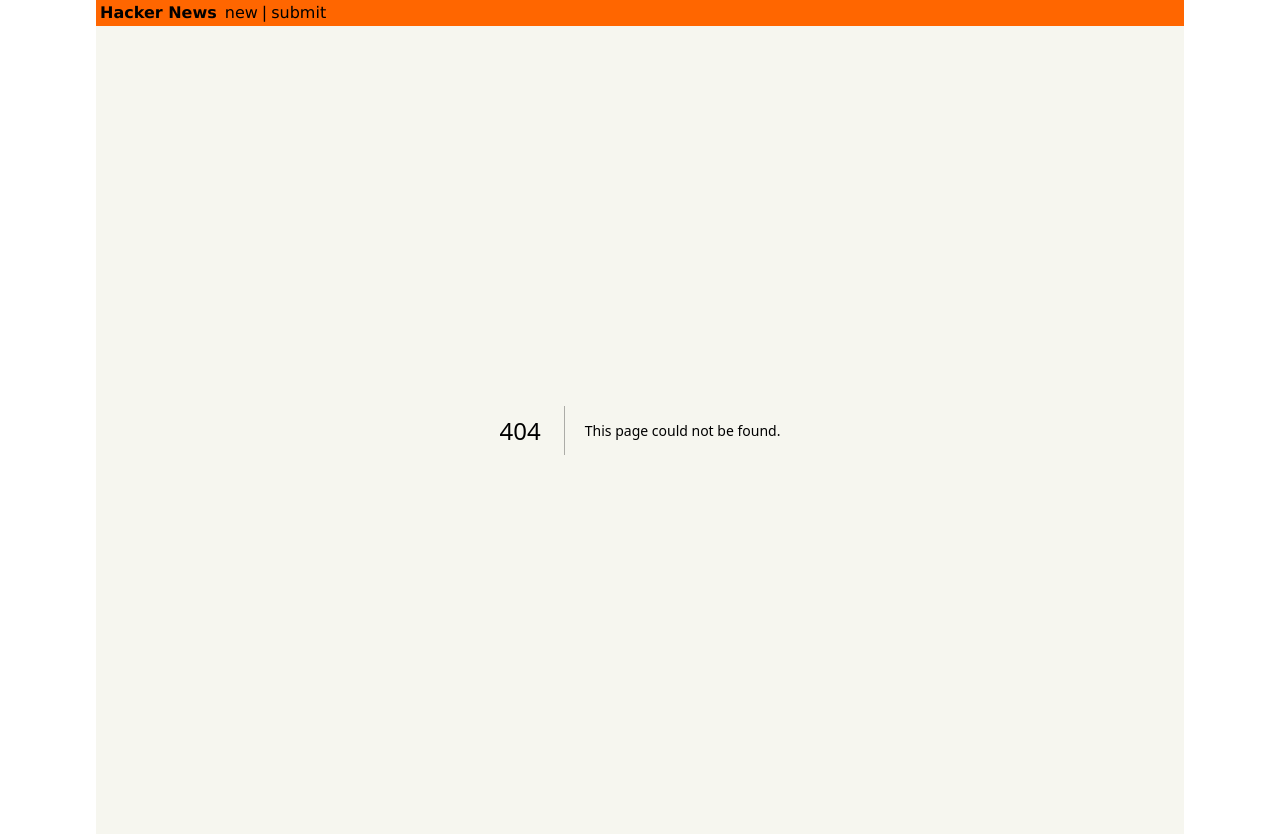
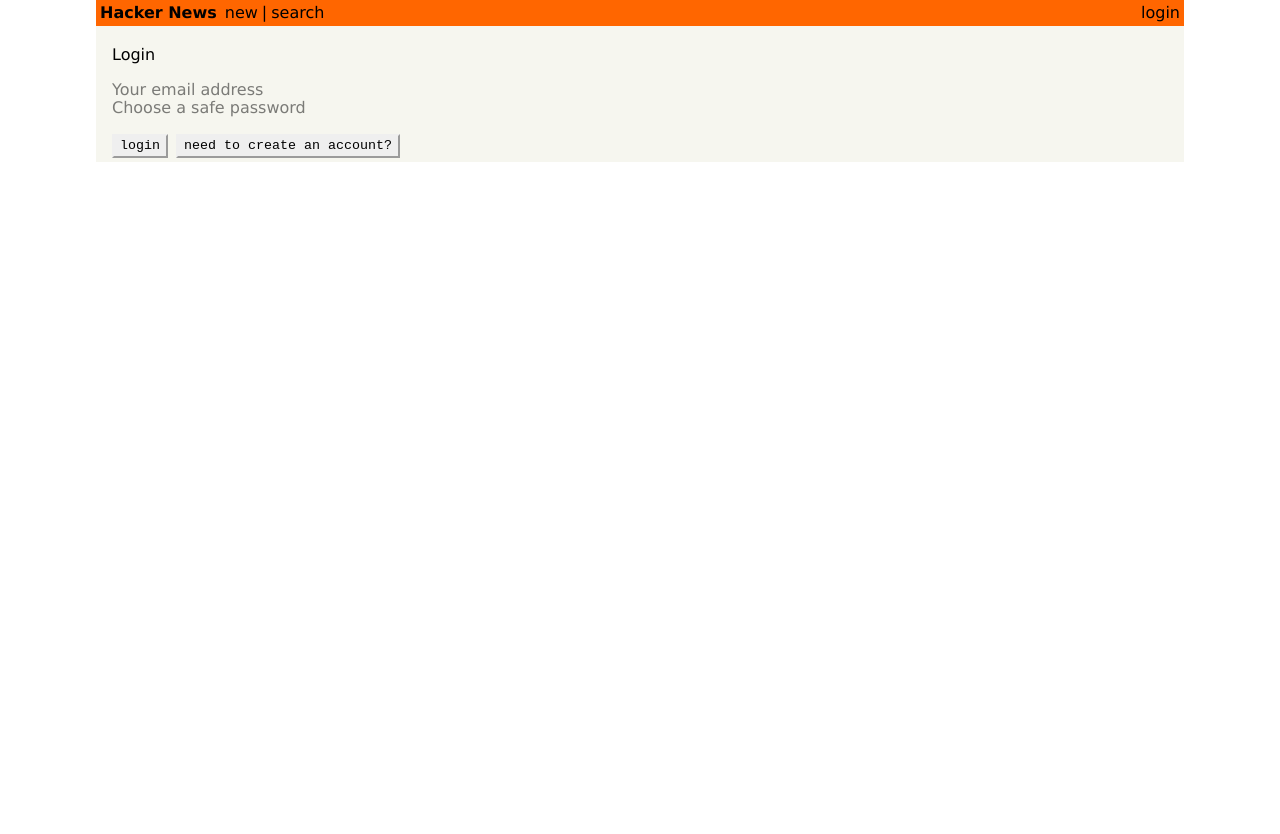
Before and after one commit to Josh-Alhassan/hackernews-clone, a Next.js app: page /login in a window 1280 px wide. Before the commit this address had no page. After the commit the page ends 800 px from the top, so only its background shows below. Built offline with nearby package versions, Linux system fonts and the light colour scheme.

Commit message:
Implement logout functionality to clear token and redirect to homepage

```diff
--- /dev/null
+++ b/app/(auth)/login/page.tsx
@@ -0,0 +1,117 @@
+"use client"; // Only if using App Router
+import { useState } from "react";
+import { useMutation, gql } from "@apollo/client";
+import { useRouter } from "next/navigation"; // App Router
+// import { useRouter } from "next/router"; // If using Pages Router
+
+const AUTH_TOKEN = "auth-token";
+
+const SIGNUP_MUTATION = gql`
+  mutation SignupMutation($email: String!, $password: String!, $name: String!) {
+    signup(email: $email, password: $password, name: $name) {
+      token
+    }
+  }
+`;
+
+const LOGIN_MUTATION = gql`
+  mutation LoginMutation($email: String!, $password: String!) {
+    login(email: $email, password: $password) {
+      token
+    }
+  }
+`;
+
+type AuthFormState = {
+  login: boolean;
+  email: string;
+  password: string;
+  name: string;
+};
+
+const Login: React.FC = () => {
+  const router = useRouter();
+  const [formState, setFormState] = useState<AuthFormState>({
+    login: true,
+    email: "",
+    password: "",
+    name: "",
+  });
+
+  const [login] = useMutation(LOGIN_MUTATION, {
+    variables: {
+      email: formState.email,
+      password: formState.password,
+    },
+    onCompleted: ({ login }) => {
+      localStorage.setItem(AUTH_TOKEN, login.token);
+      router.push("/");
+    },
+  });
+
+  const [signup] = useMutation(SIGNUP_MUTATION, {
+    variables: {
+      name: formState.name,
+      email: formState.email,
+      password: formState.password,
+    },
+    onCompleted: ({ signup }) => {
+      localStorage.setItem(AUTH_TOKEN, signup.token);
+      router.push("/");
+    },
+  });
+
+  return (
+    <div>
+      <h4 className="mv3">{formState.login ? "Login" : "Sign Up"}</h4>
+      <div className="flex flex-column">
+        {!formState.login && (
+          <input
+            value={formState.name}
+            onChange={(e) =>
+              setFormState({ ...formState, name: e.target.value })
+            }
+            type="text"
+            placeholder="Your name"
+          />
+        )}
+        <input
+          value={formState.email}
+          onChange={(e) =>
+            setFormState({ ...formState, email: e.target.value })
+          }
+          type="email"
+          placeholder="Your email address"
+        />
+        <input
+          value={formState.password}
+          onChange={(e) =>
+            setFormState({ ...formState, password: e.target.value })
+          }
+          type="password"
+          placeholder="Choose a safe password"
+        />
+      </div>
+      <div className="flex mt3">
+        <button
+          className="pointer mr2 button"
+          onClick={formState.login ? () => login() : () => signup()}
+        >
+          {formState.login ? "login" : "create account"}
+        </button>
+        <button
+          className="pointer button"
+          onClick={() =>
+            setFormState({ ...formState, login: !formState.login })
+          }
+        >
+          {formState.login
+            ? "need to create an account?"
+            : "already have an account?"}
+        </button>
+      </div>
+    </div>
+  );
+};
+
+export default Login;
--- a/app/page.tsx
+++ b/app/page.tsx
@@ -1,4 +1,3 @@
-import CreateLink from "@/components/CreateLink";
 import LinkList from "@/components/LinkList";
 
 import "@/styles/globals.css";
--- a/components/Layout/Header.tsx
+++ b/components/Layout/Header.tsx
@@ -1,9 +1,20 @@
 "use client";
 
+import React from "react";
 import Link from "next/link";
-import React from "react";
+import { useRouter } from "next/navigation";
+import { AUTH_TOKEN } from "@/constants";
 
 const Header: React.FC = () => {
+  const router = useRouter();
+  const authToken =
+    typeof window !== "undefined" ? localStorage.getItem(AUTH_TOKEN) : null;
+
+  const handleLogout = () => {
+    localStorage.removeItem(AUTH_TOKEN);
+    router.push("/");
+  };
+
   return (
     <div className="flex pa1 justify-between nowrap orange">
       <div className="flex flex-fixed black">
@@ -14,9 +25,28 @@ const Header: React.FC = () => {
           new
         </Link>
         <div className="ml1">|</div>
-        <Link href="/create" className="ml1 no-underline black">
-          submit
+        <Link href="/search" className="ml1 no-underline black">
+          search
         </Link>
+        {authToken && (
+          <div className="flex">
+            <div className="ml1">|</div>
+            <Link href="/create" className="ml1 no-underline black">
+              submit
+            </Link>
+          </div>
+        )}
+      </div>
+      <div className="flex flex-fixed">
+        {authToken ? (
+          <div className="ml1 pointer black" onClick={handleLogout}>
+            logout
+          </div>
+        ) : (
+          <Link href="/login" className="ml1 no-underline black">
+            login
+          </Link>
+        )}
       </div>
     </div>
   );
--- /dev/null
+++ b/constants.ts
@@ -0,0 +1 @@
+export const AUTH_TOKEN = "auth-token";
--- a/lib/apollo-client.ts
+++ b/lib/apollo-client.ts
@@ -1,13 +1,25 @@
 "use client";
 
 import { ApolloClient, InMemoryCache, HttpLink } from "@apollo/client";
+import { setContext } from "@apollo/client/link/context";
+import { AUTH_TOKEN } from "@/constants";
 
 const httpLink = new HttpLink({
   uri: "http://localhost:4000", // Your GraphQL server
 });
 
+const authLink = setContext((_, { headers }) => {
+  const token = localStorage.getItem(AUTH_TOKEN);
+  return {
+    headers: {
+      ...headers,
+      authorization: token ? `Bearer ${token}` : "",
+    },
+  };
+});
+
 const client = new ApolloClient({
-  link: httpLink,
+  link: authLink.concat(httpLink),
   cache: new InMemoryCache(),
 });
 
```
Also changed, not shown: 1 other file (tests, documents, lock files or other folders).
